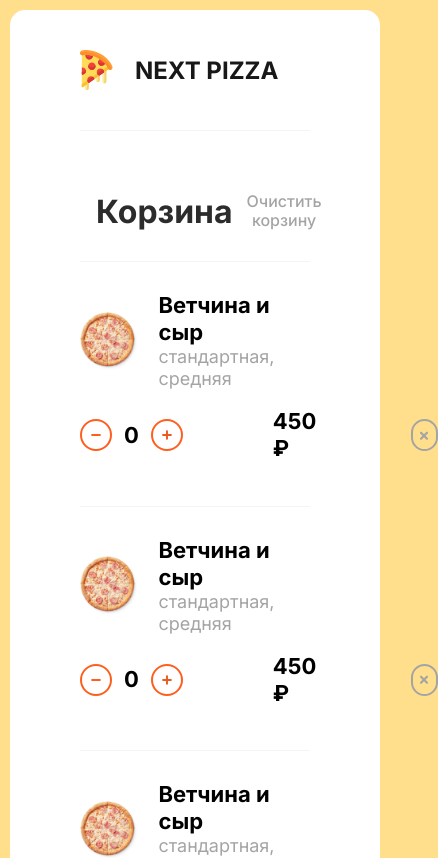
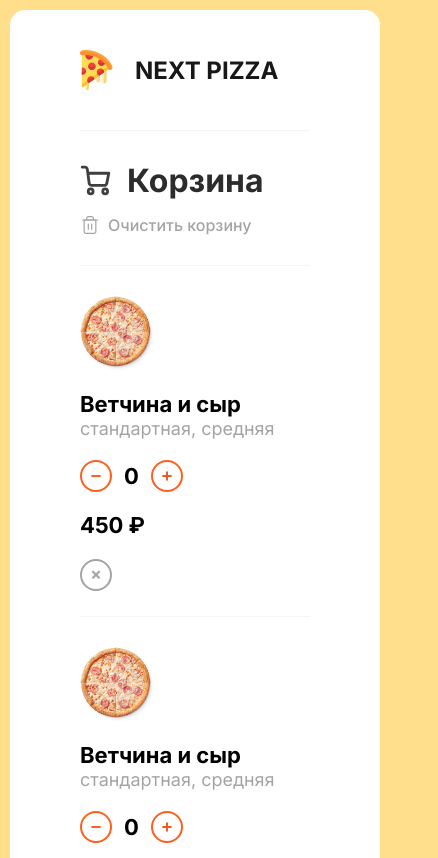
Before and after one commit to saizaax/next-pizza, a Next.js app: page /cart in a window 390 px wide. Shown: the top 858 px of the page, 438 px wide, since content can reach past the window. Built offline with nearby package versions, Linux system fonts and the light colour scheme.

Commit message:
Added Cart page adaptive layout.

```diff
--- a/components/Button/Button.module.scss
+++ b/components/Button/Button.module.scss
@@ -6,7 +6,7 @@
   background: $color-accent;
   color: $color-white;
   font-weight: 600;
-  border-radius: 30px;
+  border-radius: 60px;
   width: fit-content;
   font-size: 16px;
   cursor: pointer;
--- a/components/CartProduct/CartProduct.module.scss
+++ b/components/CartProduct/CartProduct.module.scss
@@ -48,6 +48,43 @@
       font-size: 22px;
       line-height: 27px;
       color: $color-black;
+      margin: 0;
+    }
+  }
+
+  @media screen and (max-width: 1080px) {
+    column-gap: 30px;
+
+    .quantity {
+      flex: 1;
+      column-gap: 30px;
+      justify-content: space-between;
+    }
+  }
+
+  @media screen and (max-width: 960px) {
+    flex-direction: column;
+    align-items: flex-start;
+
+    .quantity {
+      width: 100%;
+      justify-content: space-between;
+    }
+  }
+
+  @media screen and (max-width: 440px) {
+    row-gap: 20px;
+
+    .info {
+      flex-direction: column;
+      align-items: flex-start;
+      row-gap: 20px;
+    }
+
+    .quantity {
+      flex-direction: column;
+      row-gap: 20px;
+      align-items: flex-start;
     }
   }
 }
--- a/components/Header/Header.tsx
+++ b/components/Header/Header.tsx
@@ -3,6 +3,7 @@ import s from "./Header.module.scss"
 
 import { Logo } from "../Logo/Logo"
 import { CartButton } from "../CartButton/CartButton"
+import Link from "next/link"
 
 type Props = {
   type?: "cart"
@@ -11,6 +12,8 @@ type Props = {
 const Header: FC<Props> = ({ type }) => {
   return (
     <div className={s.container}>
+      <Link href="/">
+        <a>
           <div className={s.logo}>
             <Logo />
             <div className={s.title}>
@@ -18,7 +21,15 @@ const Header: FC<Props> = ({ type }) => {
               <p>Лучшая пицца на планете</p>
             </div>
           </div>
-      {type === "cart" ? <CartButton amount={3} total={1590} /> : null}
+        </a>
+      </Link>
+      {type === "cart" ? (
+        <Link href="/cart">
+          <a>
+            <CartButton amount={3} total={1590} />
+          </a>
+        </Link>
+      ) : null}
     </div>
   )
 }
--- a/components/Heading/Heading.module.scss
+++ b/components/Heading/Heading.module.scss
@@ -11,4 +11,9 @@
   column-gap: 16px;
   position: relative;
   margin: 0;
+
+  .icon {
+    width: 31px;
+    height: 31px;
+  }
 }
--- a/components/Heading/Heading.tsx
+++ b/components/Heading/Heading.tsx
@@ -10,7 +10,7 @@ type Props = {
 const Heading: FC<Props> = ({ icon, children }) => {
   return (
     <h1 className={s.heading}>
-      {icon ? <Image src={icon} alt="" /> : null} {children}
+      {icon ? <span className={s.icon}><Image src={icon} alt="" /></span> : null} {children}
     </h1>
   )
 }
--- a/components/IconButton/IconButton.module.scss
+++ b/components/IconButton/IconButton.module.scss
@@ -14,6 +14,12 @@
   &:hover {
     opacity: 0.8;
   }
+
+  .icon {
+    width: 10px;
+    height: 10px;
+    display: flex;
+  }
 }
 
 .primary {
--- a/components/IconButton/IconButton.tsx
+++ b/components/IconButton/IconButton.tsx
@@ -12,7 +12,11 @@ type Props = {
 const IconButton: FC<Props> = ({ icon, type, onClick }) => {
   return (
     <button className={cn(s.btn, s[type])} onClick={onClick}>
-      {icon ? <Image src={icon} alt="" /> : null}
+      {icon ? (
+        <span className={s.icon}>
+          <Image src={icon} alt="" layout="fixed" width={10} height={10} />
+        </span>
+      ) : null}
     </button>
   )
 }
--- a/components/InlineButton/InlineButton.module.scss
+++ b/components/InlineButton/InlineButton.module.scss
@@ -12,7 +12,13 @@
   border: none;
   width: fit-content;
   background: transparent;
+  padding: 0;
   cursor: pointer;
+
+  .icon {
+    width: 20px;
+    height: 20px;
+  }
 
   &:hover {
     opacity: 0.8;
--- a/components/InlineButton/InlineButton.tsx
+++ b/components/InlineButton/InlineButton.tsx
@@ -10,7 +10,12 @@ type Props = {
 const InlineButton: FC<Props> = ({ children, icon }) => {
   return (
     <button className={s.btn}>
-      {icon ? <Image src={icon} alt="" /> : null} {children}
+      {icon ? (
+        <span className={s.icon}>
+          <Image src={icon} alt="" layout="fixed" width={20} height={20} />
+        </span>
+      ) : null}{" "}
+      {children}
     </button>
   )
 }
--- a/components/Total/Total.module.scss
+++ b/components/Total/Total.module.scss
@@ -15,6 +15,7 @@
       font-weight: 700;
       font-size: 22px;
       line-height: 27px;
+      white-space: nowrap;
     }
 
     .accent {
--- a/pages/cart/cart.module.scss
+++ b/pages/cart/cart.module.scss
@@ -21,7 +21,6 @@
   }
 
   .container {
-    margin-top: 30px;
     display: flex;
     flex-direction: column;
     width: 100%;
@@ -57,6 +56,14 @@
         justify-content: space-between;
         align-items: center;
       }
+
+      @media screen and (max-width: 640px) {
+        .actions, .heading, .total {
+          flex-direction: column;
+          row-gap: 15px;
+          align-items: flex-start;
+        }
+      }
     }
   }
 
@@ -67,5 +74,9 @@
     align-items: center;
     justify-content: center;
     row-gap: 40px;
+
+    h1 {
+      text-align: center;
+    }
   }
 }
--- a/pages/cart/index.tsx
+++ b/pages/cart/index.tsx
@@ -16,6 +16,7 @@ import { InlineButton } from "../../components/InlineButton/InlineButton"
 import { Total } from "../../components/Total/Total"
 import { Button } from "../../components/Button/Button"
 import { EmptyCart } from "../../components/EmptyCart/EmptyCart"
+import Link from "next/link"
 
 const Cart: NextPage = () => {
   return (
@@ -91,10 +92,18 @@ const Cart: NextPage = () => {
             </div>
 
             <div className={s.actions}>
-              <Button color="light" icon={arrowBackIcon}>
-                Вернуться назад
-              </Button>
-              <Button color="primary">Оплатить сейчас</Button>
+              <Link href="/">
+                <a>
+                  <Button color="light" icon={arrowBackIcon}>
+                    Вернуться назад
+                  </Button>
+                </a>
+              </Link>
+              <Link href="/checkout">
+                <a>
+                  <Button color="primary">Оплатить сейчас</Button>
+                </a>
+              </Link>
             </div>
           </div>
           {/* <div className={s.empty}>
```
Also changed, not shown: public/icons/delete.svg. Lines whose indentation alone changed are shown as unchanged.
